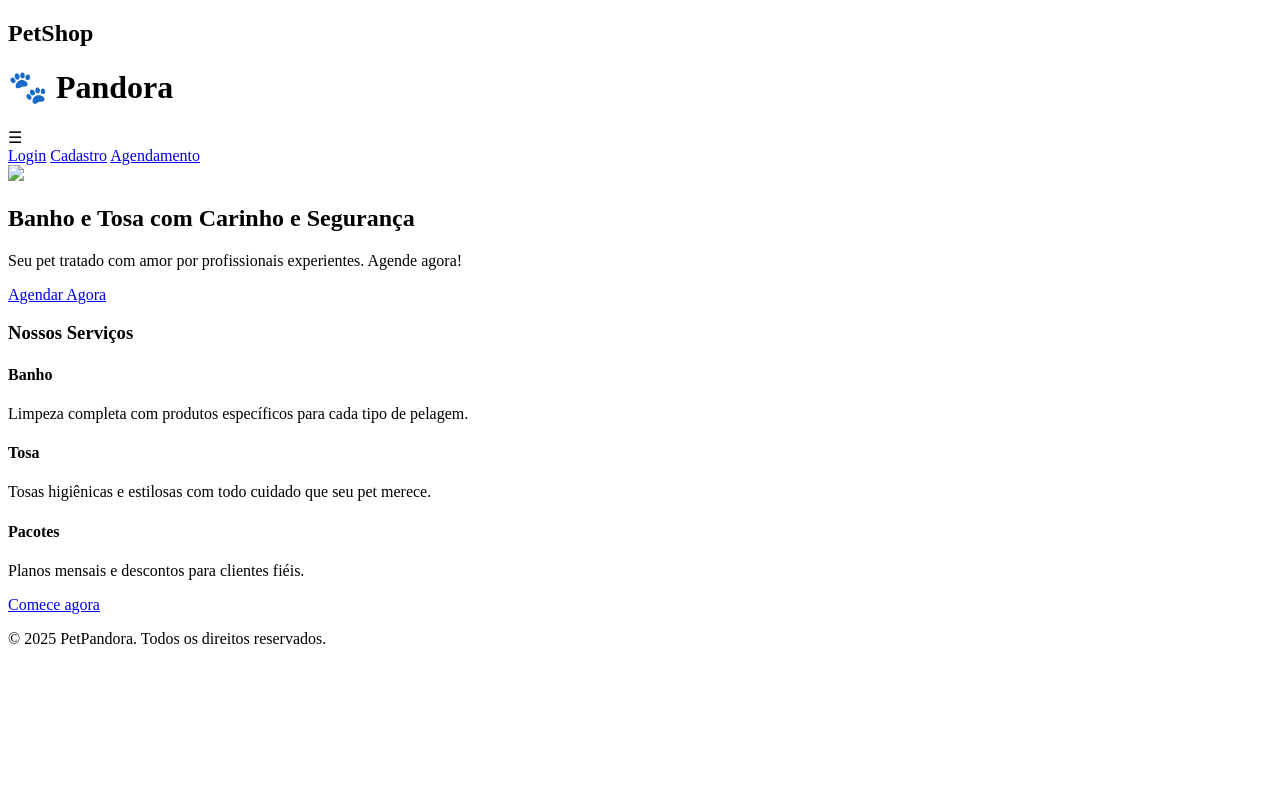
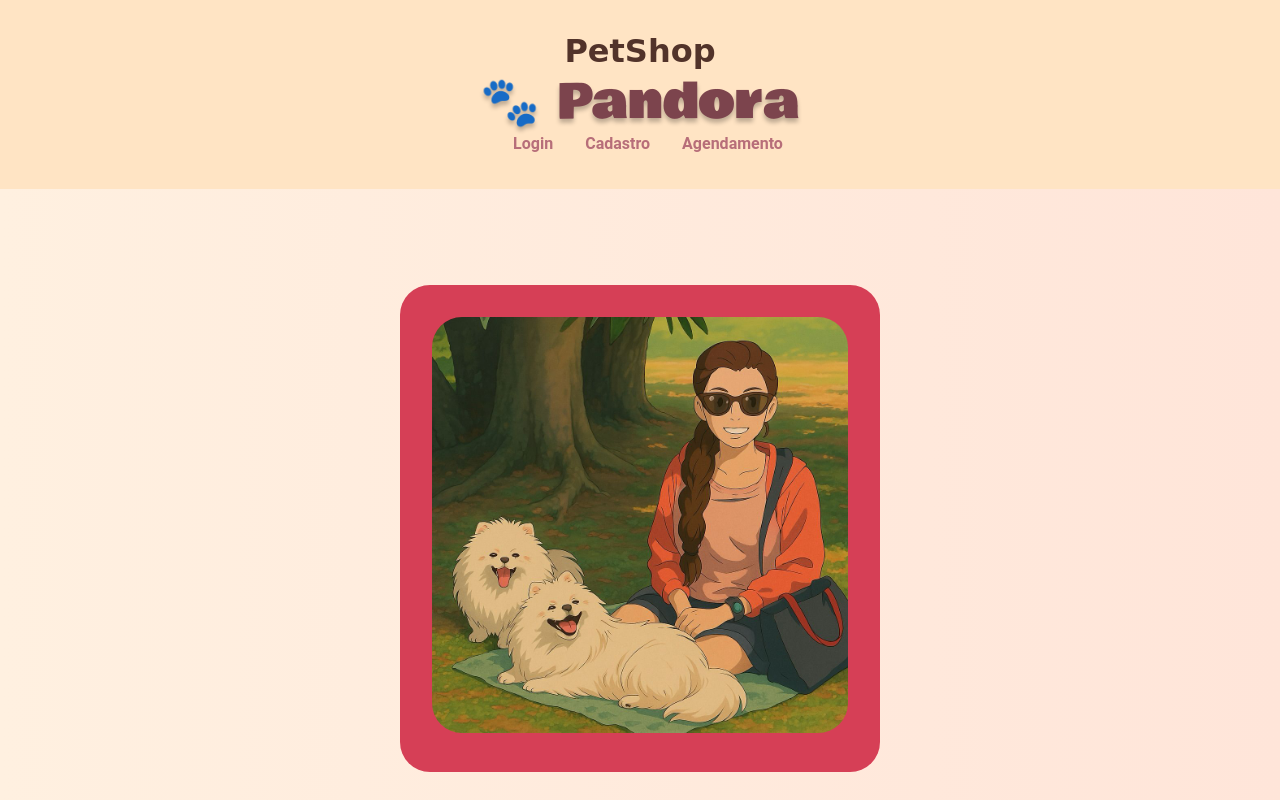
Before and after one commit to ErianeAds/PetPandoraBackup, a website: page docs/index.html in a window 1280 px wide. Shown: the top 800 px of the page. Drawn offline with Linux system fonts and the light colour scheme; the site is published under a folder, as on GitHub Pages, so addresses that start at the root find nothing; a web font is replaced by a local one.

Commit message:
Uup up o

```diff
--- a/docs/index.html
+++ b/docs/index.html
@@ -6,7 +6,7 @@
   <meta charset="UTF-8" />
   <meta name="viewport" content="width=device-width, initial-scale=1.0"/>
   <title>PetPandora - Banho e Tosa</title>
-  <link rel="stylesheet" href="/public/style.css"/>
+  <link rel="stylesheet" href="style.css"/>
 </head>
 
 
@@ -26,18 +26,18 @@
         <a href="/public/agendamentos.html">Agendamento</a>
       </nav>
     </div>
-    <script src="/public/script.js"></script>
+    <script src="script.js"></script>
 
   </header>
 
   <main>
     <section class="hero">
       <div class="cachorros">
-      <img src="/public/desenho.png"/>
+      <img src="desenho.png"/>
     </div>
       <h2>Banho e Tosa com Carinho e Segurança</h2>
       <p>Seu pet tratado com amor por profissionais experientes. Agende agora!</p>
-      <a href="/public/agendamentos.html" class="btn">Agendar Agora</a>
+      <a href="agendamentos.html" class="btn">Agendar Agora</a>
     </section>
 
     <section class="servicos">
@@ -56,7 +56,7 @@
           <p>Planos mensais e descontos para clientes fiéis.</p>
         </div>
       </div>
-      <a href="/public/cadastro.html" class="btn">Comece agora</a>
+      <a href="cadastro.html" class="btn">Comece agora</a>
     </section>
 
   </main>
```
Also changed, not shown: docs/admin.html (renamed from docs/public/admin.html), docs/agendamentos.html (renamed from docs/public/agendamentos.html), docs/cadastro.html (renamed from docs/public/cadastro.html), docs/desenho.png (renamed from docs/public/desenho.png), docs/login.html (renamed from docs/public/login.html), docs/script.js (renamed from docs/public/script.js), docs/style.css (renamed from docs/public/style.css).
